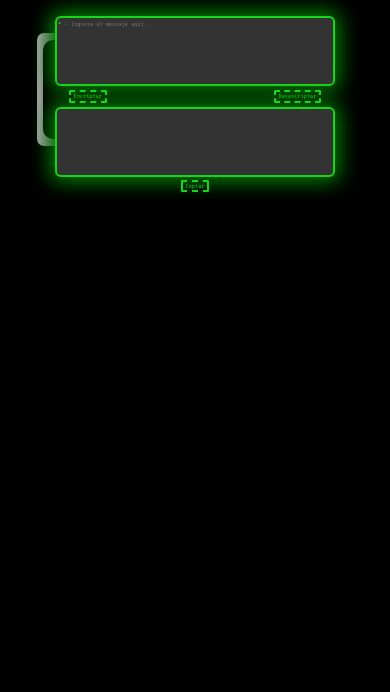
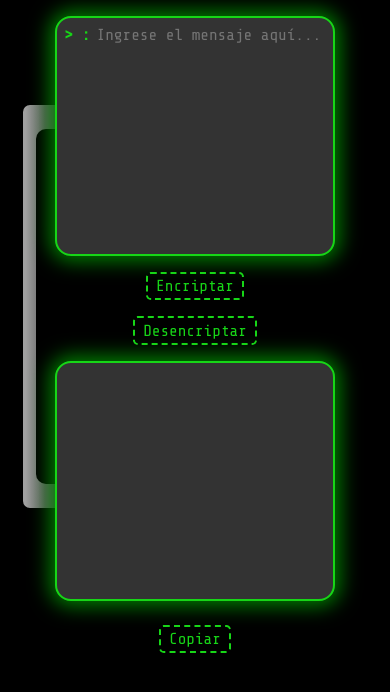
Before and after one commit to Oscar-Sch/Encriptador-ONE, a plain HTML site: page index.html in a window 390 px wide. Drawn offline with nearby package versions, Linux system fonts and the light colour scheme.

Commit message:
mejorada la responsividad para mobile

```diff
--- a/style.css
+++ b/style.css
@@ -178,7 +178,7 @@
         transform: rotate(0deg);
     }
     100%{
-        transform: rotate(-200deg);
+        transform: rotate(-220deg);
     }
 }
 .cont{
@@ -211,7 +211,8 @@
     background-color: #333;
     color: var(--green);
     font-size: 1.5vw;
-
+    /* text-align: justify;
+    text-justify: distribute; */
 }
 
 #msg-input{
@@ -281,3 +282,85 @@
 #butcopy{
     margin: .5em 0;
 }
+
+@media (max-width:500px) {
+    .buttons-container{
+        flex-direction: column;
+        justify-content: space-evenly;
+        align-items: center;
+        padding: 1em 0;
+    }
+    .button{
+        width: fit-content;
+        margin:0;
+        font-size: 1rem;
+    }
+    .button+.button{
+        margin-left: 0;
+        margin-right: 0;
+        margin-top: 1rem;
+    }
+    .txt-area{
+        height: 15em;
+        font-size: 1rem;
+    }
+    .transfer{
+        left: 0;
+    }
+    .transfer::after{
+        left: 5%;
+    }
+    .main::before{
+        width: 40px;
+        height: 40px;
+        left: -10px;
+    }
+    .main::after{
+        width: 20px;
+        height: 35px;
+        border-width: 3px;
+        left: 0px;
+        top: 40%;
+    }
+    @keyframes open {
+        0%{
+            border-left: var(--padlock-border-visible);
+            top: 39%;
+        }
+        20%{
+            border-left: var(--padlock-border-visible);
+
+        }
+        100%{
+            border-left: var(--padlock-border-hidden);
+            top: 38%;
+            transform: rotate(10deg);
+        }
+    }
+    @keyframes close {
+
+        0%{
+            border-left: var(--padlock-border-hidden);
+            top: 38%;
+            transform: rotate(10deg);
+        }
+
+        100%{
+            border-left: var(--padlock-border-visible);
+            top: 39%;
+            /* transform: rotate(-5deg); */
+        }
+    }
+    .padlock{
+        width: 10px;
+        height: 10px;
+        left: 5px;
+        top: 42.5%;
+        border: 1px solid #fffa;
+
+    }
+    .input-container::before{
+        font-size: 1rem;
+    }
+
+}
```
